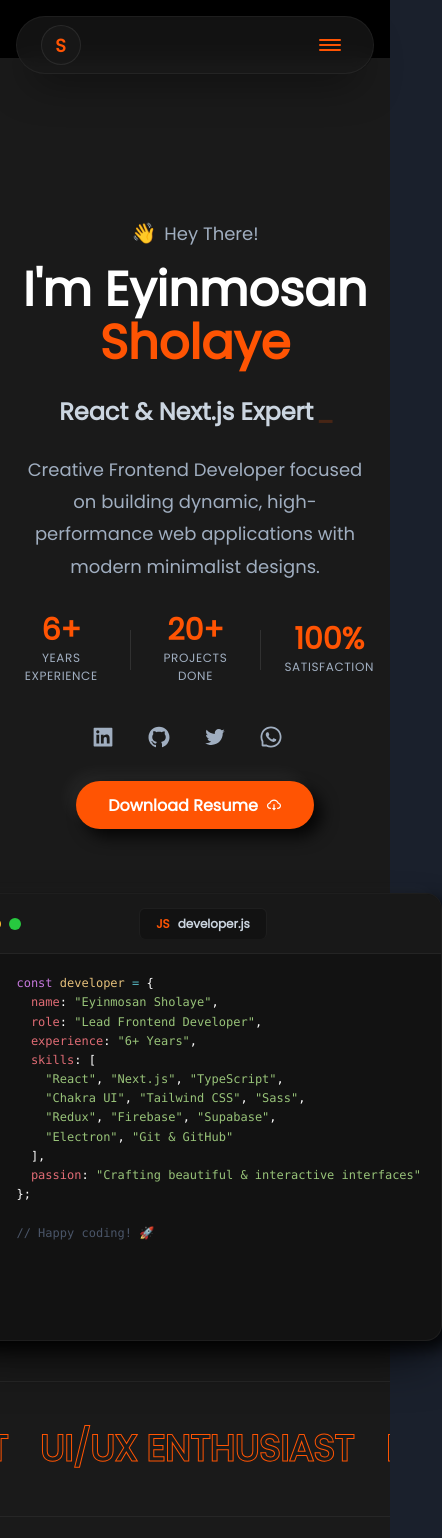
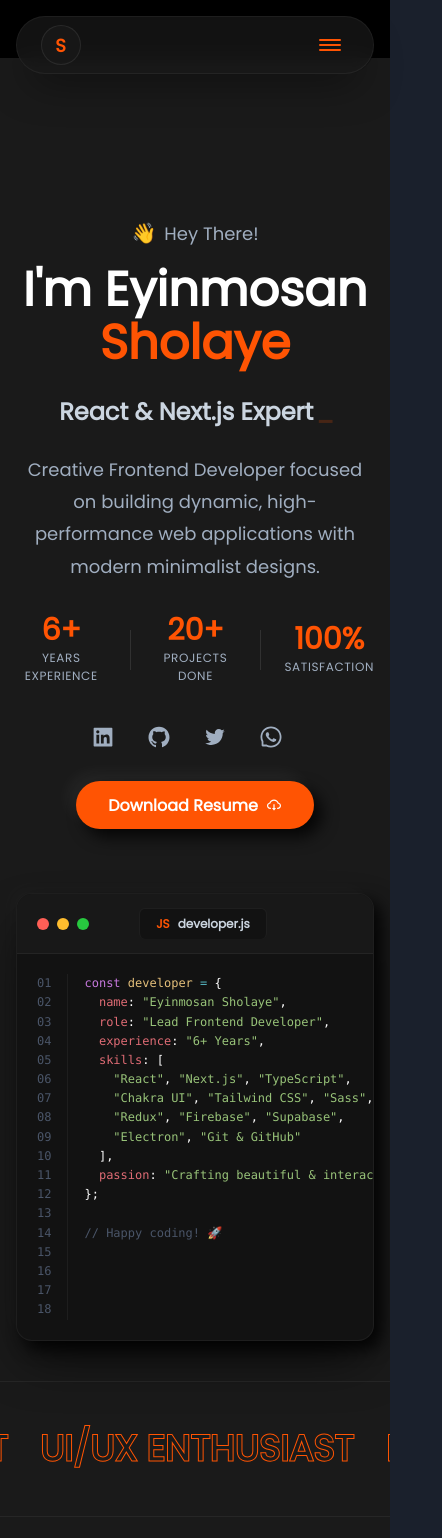
Before and after one commit to novertech411/portfolio-1.1, a React (Create React App) app: page / in a window 390 px wide. Shown: the top 1538 px of the page, 442 px wide, since content can reach past the window. Built offline with nearby package versions, Linux system fonts and the light colour scheme.

Commit message:
fix: CodeBox mobile responsive width overflow

```diff
--- a/src/pages/Home.js
+++ b/src/pages/Home.js
@@ -39,6 +39,7 @@ const CodeBox = () => {
       transition={{ duration: 0.8, delay: 0.2 }}
       w="100%"
       maxW={{ base: "100%", md: "500px", lg: "520px" }}
+      minW={0}
       bg="#121212"
       borderRadius="2xl"
       boxShadow="0 25px 50px -12px rgba(0, 0, 0, 0.7), 8px 8px 16px rgba(0,0,0,0.8), -8px -8px 16px rgba(255,255,255,0.02)"
@@ -81,7 +82,7 @@ const CodeBox = () => {
       </Flex>
 
       {/* Editor Body */}
-      <Flex p={5} overflowX="auto" fontSize={{ base: "xs", md: "sm" }} fontFamily="mono" lineHeight="1.6" textAlign="left">
+      <Flex p={5} overflowX="auto" fontSize={{ base: "xs", md: "sm" }} fontFamily="mono" lineHeight="1.6" textAlign="left" minW={0}>
         {/* Line Numbers */}
         <VStack spacing={0} align="flex-end" pr={4} color="gray.600" userSelect="none" borderRight="1px solid rgba(255, 255, 255, 0.05)">
           {Array.from({ length: 18 }, (_, i) => (
@@ -90,7 +91,7 @@ const CodeBox = () => {
         </VStack>
 
         {/* Code Content */}
-        <Box pl={4} flex="1" whiteSpace="pre">
+        <Box pl={4} flex="1" whiteSpace="pre" minW={0}>
           <Text as="span" color="#c678dd">const </Text>
           <Text as="span" color="#e5c07b">developer </Text>
           <Text as="span" color="#56b6c2">= </Text>
@@ -305,7 +306,7 @@ export default function Home() {
             </Flex>
           </Box>
 
-          <Box flex="0.8" display="flex" justifyContent={{ base: "center", lg: "flex-end" }}>
+          <Box flex="0.8" w="100%" display="flex" justifyContent={{ base: "center", lg: "flex-end" }} minW={0}>
             <CodeBox />
           </Box>
         </Flex>
```
